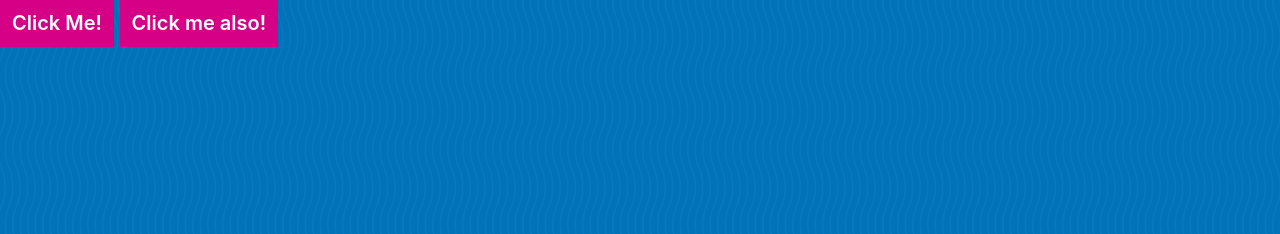
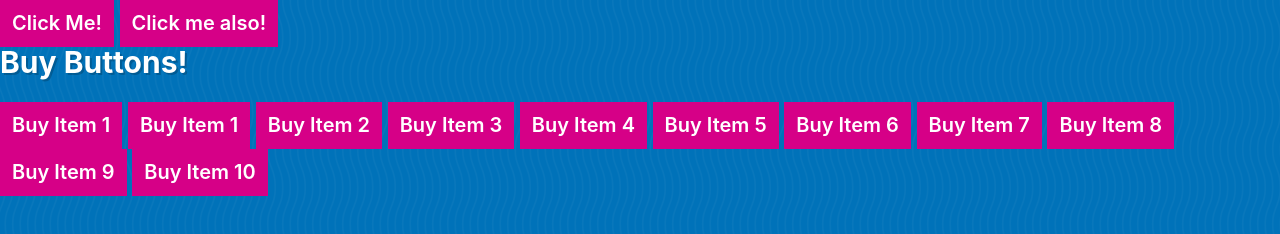
Before and after one commit to MichaelWalker-git/beginner-javascript-master, a website: page exercises/events.html in a window 1280 px wide. Drawn offline with Linux system fonts and the light colour scheme.

Commit message:
events listener module

```diff
--- a/exercises/events.html
+++ b/exercises/events.html
@@ -11,6 +11,21 @@
 <body>
   <button class='butts'>Click Me!</button>
   <button class="cool">Click me also!</button>
+  <!-- button.buy{Buy Item $}*10 emmet shortcut -->
+
+  <h2>Buy Buttons!</h2>
+  <button class="buy">Buy Item 1</button>
+  <button class="buy">Buy Item 1</button>
+  <button class="buy">Buy Item 2</button>
+  <button class="buy">Buy Item 3</button>
+  <button class="buy">Buy Item 4</button>
+  <button class="buy">Buy Item 5</button>
+  <button class="buy">Buy Item 6</button>
+  <button class="buy">Buy Item 7</button>
+  <button class="buy">Buy Item 8</button>
+  <button class="buy">Buy Item 9</button>
+  <button class="buy">Buy Item 10</button>
+
 
 
   <script src="./events.js"></script>
--- a/exercises/events.js
+++ b/exercises/events.js
@@ -10,9 +10,13 @@ function handleClick() {
   console.log('IT GOT CLICKED!!!! 🐛');
 }
 
-butts.addEventListener('click', handleClick);
-coolButton.addEventListener('click', handleClick);
+const hooray = () => console.log('HOORAY!');
+
+butts.addEventListener('click', function() {
+  console.log('Iam an anon!');
+});
+coolButton.addEventListener('click', hooray);
 
 // remove eventslistener
 // remove event and function its listening for
-// butts.removeEventListener('click', handleClick);
+butts.removeEventListener('click', handleClick);
```
